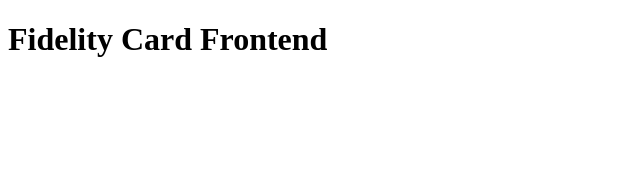
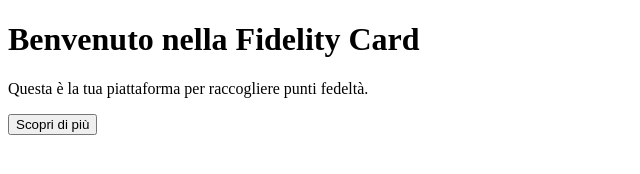
Before and after one commit to freetosmoke/fidelity-frontend-2, a website built with Vite: page index.html in a window 1280 px wide. Shown: the whole page, without its empty margins (0-640 px from the left). Built offline with nearby package versions, Linux system fonts and the light colour scheme.

Commit message:
aggiunto frontend visibile

```diff
--- a/index.html
+++ b/index.html
@@ -1 +1,12 @@
-<!DOCTYPE html><html><head><title>Fidelity</title></head><body><div id='app'></div></body></html>
+
+<!DOCTYPE html>
+<html lang="it">
+  <head>
+    <meta charset="UTF-8" />
+    <title>Fidelity Card</title>
+    <script type="module" crossorigin src="/src/main.js"></script>
+  </head>
+  <body>
+    <div id="app"></div>
+  </body>
+</html>
--- a/package.json
+++ b/package.json
@@ -1,6 +1,6 @@
 
 {
-  "name": "frontend-fidelity",
+  "name": "frontend-fidelity-visible",
   "version": "1.0.0",
   "scripts": {
     "dev": "vite",
--- a/src/main.js
+++ b/src/main.js
@@ -1,4 +1,6 @@
 
-import axios from 'axios'
-
-document.getElementById('app').innerHTML = '<h1>Fidelity Card Frontend</h1>';
+document.getElementById('app').innerHTML = `
+  <h1>Benvenuto nella Fidelity Card</h1>
+  <p>Questa è la tua piattaforma per raccogliere punti fedeltà.</p>
+  <button onclick="alert('Prossimamente disponibile!')">Scopri di più</button>
+`;
```
